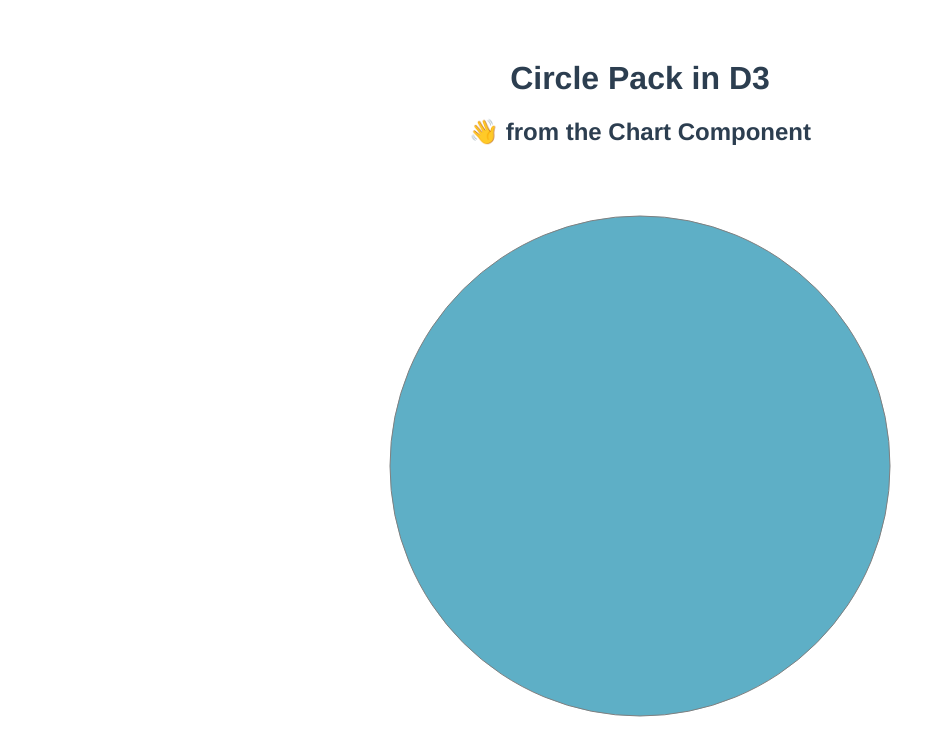
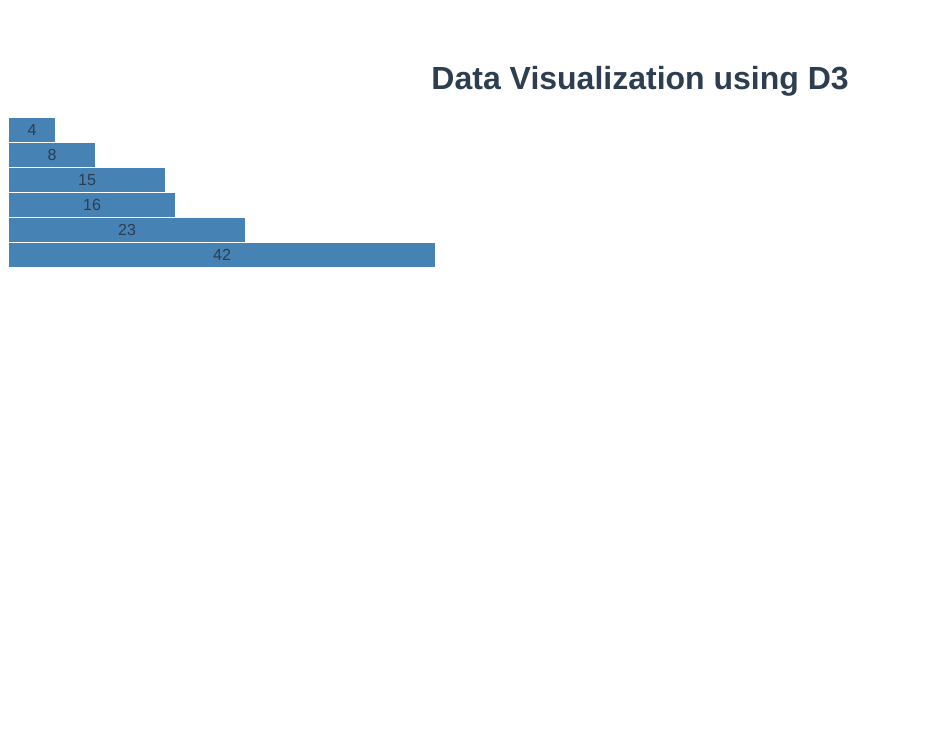
Before and after one commit to christiancrawford/d3-experiemental, a Vue app: page / in a window 1280 px wide. Shown: the top 756 px of the page, without its empty margins (0-945 px from the left). Built offline with nearby package versions, Linux system fonts and the light colour scheme.

Commit message:
Christian | first bar chart
https://observablehq.com/@d3/lets-make-a-bar-chart

```diff
--- a/public/tweets.json
+++ /dev/null
@@ -1,74 +0,0 @@
-{
-  "tweets": [
-    {
-      "user": "Al",
-      "content": "I really love seafood.",
-      "timestamp": " Mon Dec 23 2013 21:30 GMT-0800 (PST)",
-      "retweets": ["Raj", "Pris", "Roy"],
-      "favorites": ["Sam"]
-    },
-    {
-      "user": "Al",
-      "content": "I take that back, this doesn't taste so good.",
-      "timestamp": "Mon Dec 23 2013 21:55 GMT-0800 (PST)",
-      "retweets": ["Roy"],
-      "favorites": []
-    },
-    {
-      "user": "Al",
-      "content": "From now on, I'm only eating cheese sandwiches.",
-      "timestamp": "Mon Dec 23 2013 22:22 GMT-0800 (PST)",
-      "retweets": [],
-      "favorites": ["Roy", "Sam"]
-    },
-    {
-      "user": "Roy",
-      "content": "Great workout!",
-      "timestamp": " Mon Dec 23 2013 7:20 GMT-0800 (PST)",
-      "retweets": [],
-      "favorites": []
-    },
-    {
-      "user": "Roy",
-      "content": "Spectacular oatmeal!",
-      "timestamp": " Mon Dec 23 2013 7:23 GMT-0800 (PST)",
-      "retweets": [],
-      "favorites": []
-    },
-    {
-      "user": "Roy",
-      "content": "Amazing traffic!",
-      "timestamp": " Mon Dec 23 2013 7:47  GMT-0800 (PST)",
-      "retweets": [],
-      "favorites": []
-    },
-    {
-      "user": "Roy",
-      "content": "Just got a ticket for texting and driving!",
-      "timestamp": " Mon Dec 23 2013 8:05 GMT-0800 (PST)",
-      "retweets": [],
-      "favorites": ["Sam", "Sally", "Pris"]
-    },
-    {
-      "user": "Pris",
-      "content": "Going to have some boiled eggs.",
-      "timestamp": " Mon Dec 23 2013 18:23 GMT-0800 (PST)",
-      "retweets": [],
-      "favorites": ["Sally"]
-    },
-    {
-      "user": "Pris",
-      "content": "Maybe practice some gymnastics.",
-      "timestamp": " Mon Dec 23 2013 19:47  GMT-0800 (PST)",
-      "retweets": [],
-      "favorites": ["Sally"]
-    },
-    {
-      "user": "Sam",
-      "content": "@Roy Let's get lunch",
-      "timestamp": " Mon Dec 23 2013 11:05 GMT-0800 (PST)",
-      "retweets": ["Pris"],
-      "favorites": ["Sally", "Pris"]
-    }
-  ]
-}
--- a/src/App.vue
+++ b/src/App.vue
@@ -1,21 +1,16 @@
 <template>
   <div id="app">
-    <!-- <HelloWorld msg="Welcome to Your Vue.js App" /> -->
-    <PackChart :tweetData="loadData" />
+    <DataVisualization :dataVisualizationData="loadData" />
   </div>
 </template>
 
 <script>
-import * as d3 from "d3";
-
-// import HelloWorld from "./components/HelloWorld.vue";
-import PackChart from "./components/Chart.vue";
+import DataVisualization from "./components/Chart.vue";
 
 export default {
   name: "app",
   components: {
-    // HelloWorld,
-    PackChart
+    DataVisualization
   },
   data: function() {
     return {
@@ -28,7 +23,7 @@ export default {
   },
   methods: {
     async fetchData() {
-      let data = await d3.json("./tweets.json");
+      let data = await [4, 8, 15, 16, 23, 42];
       this.loadData = data;
     }
   }
--- a/src/components/Chart.vue
+++ b/src/components/Chart.vue
@@ -1,20 +1,7 @@
 <template>
   <div>
-    <h1>Circle Pack in D3</h1>
-    <h2>{{ msg }}</h2>
-    <svg :height="height" :width="width">
-      <g transform="translate(50,50)">
-        <circle
-          v-for="c in output"
-          :key="c.id"
-          :r="c.r"
-          :cx="c.x"
-          :cy="c.y"
-          :fill="c.fill"
-          :stroke="c.stroke"
-        />
-      </g>
-    </svg>
+    <h1>Data Visualization using D3</h1>
+    <div v-html="output"></div>
   </div>
 </template>
 
@@ -22,55 +9,36 @@
 import * as d3 from "d3";
 
 export default {
-  name: "PackChart",
-  props: ["tweetData"],
-  data() {
-    return {
-      msg: "👋 from the Chart Component",
-      height: 600,
-      width: 600
-    };
-  },
-  created() {
-    this.colourScale = d3
-      .scaleOrdinal()
-      .range(["#5EAFC6", "#FE9922", "#93c464", "#75739F"]);
-  },
+  name: "DataVisualization",
+  props: ["dataVisualizationData"],
+  // data() {},
+  // created() {},
   methods: {
-    packChart() {
-      const packChart = d3.pack();
-      packChart.size([500, 500]);
-      packChart.padding(10);
-      const output = packChart(this.packData).descendants();
-      return output.map((d, i) => {
-        const fill = this.colourScale(d.depth);
-        return {
-          id: i + 1,
-          r: d.r,
-          x: d.x,
-          y: d.y,
-          fill,
-          stroke: "grey"
-        };
-      });
+    DataVisualization() {
+      const div = d3
+        .create("div")
+        .style("font", "10px sans-serif")
+        .style("text-align", "right")
+        .style("color", "white");
+
+      div
+        .selectAll("div")
+        .data(this.dataVisualizationData)
+        .join("div")
+        .style("background", "steelblue")
+        .style("padding", "3px")
+        .style("margin", "1px")
+        .style("width", d => `${d * 10}px`)
+        .text(d => d);
+
+      return div.node().innerHTML;
     }
   },
   computed: {
-    packData() {
-      const nestedTweets = d3
-        .nest()
-        .key(d => d.user)
-        .entries(this.tweetData);
-
-      const packableTweets = { id: "All Tweets", values: nestedTweets };
-      return d3
-        .hierarchy(packableTweets, d => d.values)
-        .sum(d =>
-          d.retweets ? d.retweets.length + d.favorites.length + 1 : 1
-        );
-    },
+    // dVizData() {},
     output() {
-      return this.packChart();
+      console.log("output");
+      return this.DataVisualization();
     }
   }
 };
```
